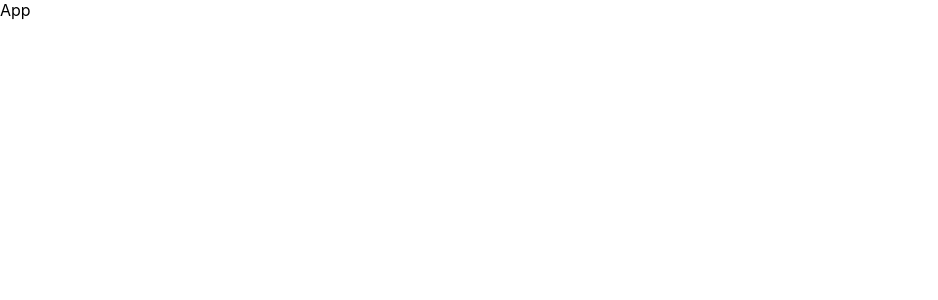
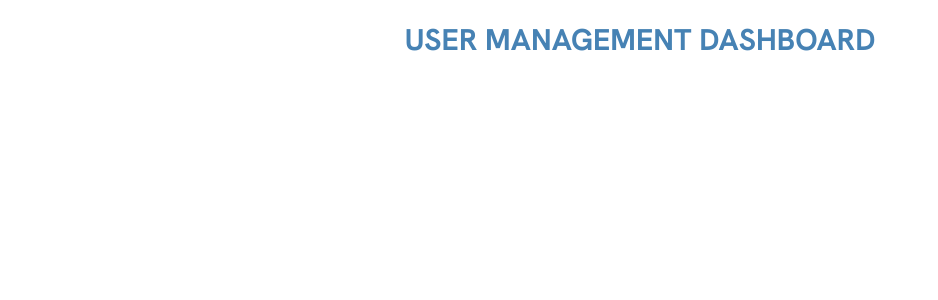
Before and after one commit to ashishpotrakonda/user-management-dashboard, a JavaScript app: page / in a window 1280 px wide. Shown: the top 300 px of the page, without its empty margins (0-938 px from the left). Built offline with nearby package versions, Linux system fonts and the light colour scheme; the HTML template or start-up script is replaced by a standard one.

Commit message:
Add heading to App component

```diff
--- a/src/App.css
+++ b/src/App.css
@@ -0,0 +1,35 @@
+@import url("https://fonts.googleapis.com/css2?family=Hanken+Grotesk:ital,wght@0,100..900;1,100..900&display=swap");
+
+* {
+  margin: 0;
+  padding: 0;
+}
+
+.app-container {
+  min-height: 100vh;
+  padding: 15px;
+  display: flex;
+  flex-direction: column;
+  align-items: center;
+}
+
+@media screen and (min-width: 768px) {
+  .app-container {
+    padding: 20px;
+  }
+}
+
+.app-heading {
+  color: #4682b4;
+  font-family: "Hanken Grotesk";
+  font-size: 24px;
+  font-weight: 700;
+  text-align: center;
+  margin-bottom: 20px;
+}
+
+@media screen and (min-width: 768px) {
+  .app-heading {
+    font-size: 30px;
+  }
+}
--- a/src/App.js
+++ b/src/App.js
@@ -1,8 +1,10 @@
-import './App.css';
+import "./App.css";
 
 function App() {
   return (
-    <div>App</div>
+    <div className="app-container">
+      <h1 className="app-heading">USER MANAGEMENT DASHBOARD</h1>
+    </div>
   );
 }
 
```
